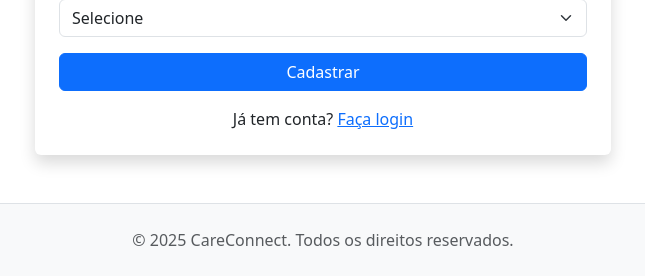
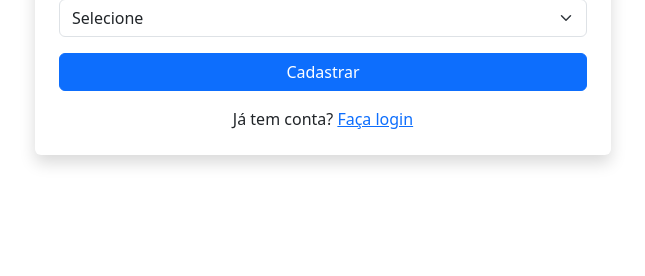
Before and after one commit to Enzo-Secchi/PFI-Enzo, a Django app: page /cadastro/ in a window 1280 px wide. Shown: the part 825-1101 px from the top of the page, without its empty margins (317-962 px from the left). After the commit the page ends 991 px from the top, so only its background shows below. Run offline with Django 5.2, Linux system fonts and the light colour scheme.

Commit message:
PFI-final

```diff
--- a/pfi/static/buscar.css
+++ b/pfi/static/buscar.css
@@ -5,7 +5,7 @@
   border-radius: 6px;
 }
 
-/* duas colunas no desktop */
+/* duas colunas */
 @media (min-width: 768px) {
   .cuidador-col {
     width: 50%;
--- a/pfi/templates/cadastro.html
+++ b/pfi/templates/cadastro.html
@@ -111,11 +111,6 @@
     </form>
   </section>
 
-  <!-- Rodapé -->
-  <footer class="bg-light text-center py-4 mt-5 border-top">
-    <p class="mb-0 text-muted">© 2025 CareConnect. Todos os direitos reservados.</p>
-  </footer>
-
   <!-- Bootstrap JS -->
   <script src="https://cdn.jsdelivr.net/npm/bootstrap@5.3.0/dist/js/bootstrap.bundle.min.js"></script>
 
--- a/pfi/templates/cuidadores.html
+++ b/pfi/templates/cuidadores.html
@@ -12,7 +12,7 @@
     <!-- Ícones Bootstrap -->
     <link href="https://cdn.jsdelivr.net/npm/bootstrap-icons@1.11.3/font/bootstrap-icons.min.css" rel="stylesheet">
 
-    <!-- CSS externo -->
+
     <link rel="stylesheet" href="style.css">
 </head>
 <body>
--- a/pfi/templates/minhas_solicitacoes.html
+++ b/pfi/templates/minhas_solicitacoes.html
@@ -88,12 +88,6 @@
                 {% endif %}
             </div>
 
-
-
-
-
-
-
         </div>
     </div>
     {% endfor %}
--- a/pfi/templates/sobre.html
+++ b/pfi/templates/sobre.html
@@ -12,7 +12,6 @@
   <!-- Ícones Bootstrap -->
   <link href="https://cdn.jsdelivr.net/npm/bootstrap-icons/font/bootstrap-icons.css" rel="stylesheet">
 
-  <!-- CSS externo -->
   <link rel="stylesheet" href="{% static 'css/sobre.css' %}">
 </head>
 <body>
--- a/pfi/views.py
+++ b/pfi/views.py
@@ -1,23 +1,20 @@
-from idlelib.pyshell import use_subprocess
 
-from django.contrib.auth.models import User
-from django.urls import reverse_lazy
+
 from django.views.generic import TemplateView, CreateView, UpdateView, DeleteView, ListView
 from pfi.models import *
 from pfi.forms import *
 from django.shortcuts import render, redirect
-from django.http import JsonResponse
 from django.views.generic import ListView
 from django.views.generic import DetailView
 from django.views.generic import UpdateView
 from django.urls import reverse_lazy
-from django.contrib.auth import authenticate, login as auth_login
-from django.db.models import Avg
 from django.core import serializers
 from django.contrib import messages
-from django.views import View
-from django.shortcuts import redirect
-from .models import Cuidador, Cliente
+from django.shortcuts import redirect, get_object_or_404
+from .models import Solicitacao
+from django.views.generic import DetailView
+from django.db.models import Avg
+from .models import Cuidador, Avaliacao_Cliente
 
 
 # Create your views here.
@@ -26,23 +23,6 @@ cuidador_logado: Cuidador = None
 
 class IndexTemplateView(TemplateView):
     template_name = 'index.html'
-
-
-# class CuidadoresTemplateView(ListView):
-#     template_name = 'cuidadores.html'
-#     model = Cuidador
-#     context_object_name = 'cuidadores'
-#
-#     # extra_context_name = 'cuidadores' caso precise  add informações extras
-#
-#     def get_context_data(self, **kwargs):
-#         context = super().get_context_data(**kwargs)
-#
-#         cuidadores = Cuidador.objects.order_by("-avaliacao_cliente")[:4]
-#
-#         context["cuidadores"] = cuidadores
-#         return context
-
 
 
 class CuidadoresTemplateView(ListView):
@@ -62,41 +42,11 @@ class CuidadoresTemplateView(ListView):
 
 
 
-
-
 class SobreTemplateView(TemplateView):
     template_name = 'sobre.html'
 
 
-# def login(request):
-#     if request.method == 'POST':
-#         email = request.POST.get('email')
-#         senha = request.POST.get('senha')
-#         user = Usuario()
-#         # Autenticar usuário
-#         # Procurar usuário pelo email
-#         try:
-#             user = Usuario.objects.get(email=email, senha=senha)
-#             usuario_serializado = serializers.serialize('json', [user])
-#             print(user)
-#             request.session['user_logado'] = usuario_serializado
-#             cuidador = Cuidador.objects.filter(pk=user.pk).first()
-#             print('cuidador',cuidador)
-#             cuidador_logado = cuidador
-#             if cuidador != None:
-#                 request.session['is_cuidador'] = True
-#             else:
-#                 request.session['is_cuidador'] = False
-#
-#             return  redirect('home')
-#
-#         except User.DoesNotExist:
-#             context = {'msg_erro': 'Usuário não encontrado'}
-#             return render(request, 'login.html', context=context)
-#
-#         return redirect('home')
-#     else:
-#         return render(request, 'login.html')
+
 
 def login(request):
     msg_erro = None
@@ -117,9 +67,9 @@ def login(request):
 
             if tipo == "cliente" and is_cuidador:
                 return render(request, 'login.html', {"msg_erro": "Este e-mail não é de cliente."})
-            # ---------------------------------
 
-            # login normal (NÃO ALTEREI)
+
+            # login normal
             request.session["user_id"] = user.id
             request.session["is_cuidador"] = is_cuidador
 
@@ -138,39 +88,6 @@ def logout_view(request):
     return redirect('login')
 
 
-# def cadastro(request):
-#     if request.method == "POST":
-#         nome = request.POST.get("nome")
-#         email = request.POST.get("email")
-#         telefone = request.POST.get("telefone")
-#         senha = request.POST.get("senha")
-#         tipo = request.POST.get("tipo")
-#
-#         print(tipo)
-#
-#
-#         # Campos específicos
-#         especialidade = request.POST.get("especialidade")
-#         horarios = request.POST.get("horarios")
-#         area = request.POST.get("area")
-#         necessidades = request.POST.get("necessidades")
-#         cidade = request.POST.get("cidade")
-#
-#         if tipo == 'Cuidador':
-#             cuidador = Cuidador()
-#             cuidador.nome = nome
-#             cuidador.email = email
-#             cuidador.telefone = telefone
-#             cuidador.senha = senha
-#             cuidador.especialidade = especialidade
-#             cuidador.horarios = horarios
-#             cuidador.area = area
-#             cuidador.cidade = cidade
-#             cuidador.save()
-#
-#         return redirect('login')
-#
-#     return render(request, 'cadastro.html')
 from .models import Cuidador, Cliente, Cidade
 
 
@@ -269,8 +186,6 @@ class UsuarioListView(ListView):
     context_object_name = 'usuarios'
 
 
-
-
 class LocalizacaoView(ListView):
     template_name = "localizacao.html"
     model = Cuidador
@@ -292,17 +207,11 @@ class LocalizacaoView(ListView):
 
 
 
-
-
-from django.views.generic import DetailView
-from django.db.models import Avg
-from .models import Cuidador, Avaliacao_Cliente
-
 class CuidadorDetailView(DetailView):
     model = Cuidador
     template_name = "perfil_cuidador.html"
     context_object_name = "cuidador"
-    pk_url_kwarg = "id"  # ou "cuidador_id", dependendo da URL
+    pk_url_kwarg = "id"
 
     def get_context_data(self, **kwargs):
         context = super().get_context_data(**kwargs)
@@ -315,55 +224,6 @@ class CuidadorDetailView(DetailView):
 
         context['nota_media'] = media if media else 0
         return context
-
-
-# class EditarPerfilCuidadorView(UpdateView):
-#     model = Cuidador
-#     template_name = "editar_perfil.html"
-#     fields = ["nome", "email", "telefone", "foto", "especialidade", "disponibilidade"]  # campos do form
-#     success_url = reverse_lazy("editar_perfil_cuidador")
-#
-#     def get_object(self, queryset=None):
-#         user_id = self.request.session.get("user_id")
-#         if not user_id:
-#             messages.error(self.request, "Você precisa estar logado para editar o perfil.")
-#             return redirect("login")
-#         return Cuidador.objects.get(pk=user_id)
-#
-#     def get_context_data(self, **kwargs):
-#         context = super().get_context_data(**kwargs)
-#         context["cuidador"] = self.get_object()  # passa pro template
-#         return context
-
-# def form_valid(self, form):
-#     cuidador = form.save(commit=False)
-#
-#     # Salvar foto se houver
-#     if self.request.FILES.get("foto"):
-#         cuidador.foto = self.request.FILES["foto"]
-#
-#     cuidador.save()
-#
-#     # Atualizar cidades de atuação (many-to-many)
-#     cidades_texto = self.request.POST.get("cidades", "")
-#     cuidador.cidades.clear()
-#     cidades_list = [c.strip() for c in cidades_texto.split(",") if c.strip()]
-#     for c_nome in cidades_list:
-#         cidade_obj, created = Cidade.objects.get_or_create(nome__iexact=c_nome, defaults={"nome": c_nome})
-#         if not created:
-#             cidade_obj = Cidade.objects.filter(nome__iexact=c_nome).first()
-#             if not cidade_obj:
-#                 cidade_obj = Cidade.objects.create(nome=c_nome)
-#         cuidador.cidades.add(cidade_obj)
-#
-#     # Atualiza sessão
-#     usuario_serializado = serializers.serialize('json', [cuidador])
-#     self.request.session['user_logado'] = usuario_serializado
-#     self.request.session['user_id'] = cuidador.id
-#
-#     messages.success(self.request, "Perfil atualizado com sucesso!")
-#     return super().form_valid(form)
-
 
 class EditarPerfilClienteView(UpdateView):
     model = Cliente
@@ -396,97 +256,11 @@ class EditarPerfilClienteView(UpdateView):
         return super().form_valid(form)
 
 
-# def EditarPerfil(request):
-#     if request.method == "POST":
-#         pass
-#     else:
-#         return render(request, 'editar_perfil.html')
-
-
-# class EditarPerfilView(UpdateView):
-#     model = Cuidador  # depois trocar para usuário logado
-#     template_name = "editar_perfil.html"
-#     fields = ["nome", "telefone", "email", "foto"]
-#     success_url = reverse_lazy("editar_perfil")
-#
-#     def get_object(self, queryset=None):
-#         # pegar usuário da sessão
-#         usuario_json = self.request.session.get('user_logado')
-#
-#         if not usuario_json:
-#             return redirect('login')
-#
-#         usuario = list(serializers.deserialize('json', usuario_json))[0].object
-#
-#         # retorna o cuidador logado
-#         return Cuidador.objects.get(pk=usuario.pk)
-#
-#     def form_valid(self, form):
-#         cuidador = form.save(commit=False)
-#
-#         if "foto" in self.request.FILES:
-#             cuidador.foto = self.request.FILES["foto"]
-#
-#         cuidador.save()
-#
-#         # atualizar sessão com os novos dados
-#         usuario_serializado = serializers.serialize('json', [cuidador])
-#         self.request.session['user_logado'] = usuario_serializado
-#
-#         messages.success(self.request, "Perfil atualizado com sucesso!")
-#
-#         return super().form_valid(form)
-#
-#     def form_invalid(self, form):
-#         messages.error(self.request, "Erro ao atualizar o perfil. Verifique os dados.")
-#         return super().form_invalid(form)
-#
-# -----------------------------------------------------------
-
-
-# def get_object(self, queryset=None):
-#     # pegar o cuidador logado futuramente
-#     return Cuidador.objects.first()
-#
-# def form_valid(self, form):
-#     cuidador = form.save(commit=False)
-#
-#     # SALVAR FOTO
-#     if "foto" in self.request.FILES:
-#         cuidador.foto = self.request.FILES["foto"]
-#
-#     cuidador.save()
-#     return super().form_valid(form)
-
-
 class SolicitacoesCuidadorView(ListView):
     model = Solicitacao
     template_name = "solicitacoes_cuidador.html"
     context_object_name = "solicitacoes"
 
-
-# def CriarSolicitacoes(request, pk):
-#     cuidador = Cuidador.objects.get(pk=pk)
-#     if request.method == "POST":
-#
-#         print(request.session['user_logado'])
-#         id_user = request.session['user_logado']
-#         cliente = Cliente.objects.get(pk=10)
-#         data_solicitacao = request.POST.get("data_solicitacao")
-#         turno = request.POST.get("turno")
-#         horario_inicial = request.POST.get('horario_inicial')
-#         horario_final = request.POST.get('horario_final')
-#         descricao = request.POST.get('descricao')
-#         observacao = request.POST.get('observacao')
-#
-#         solicitacao = Solicitacao(cuidador=cuidador, cliente=cliente, data_solicitacao=data_solicitacao, turno=turno,
-#                                   horario_inicial=horario_inicial, horario_final=horario_final, descricao=descricao,
-#                                   observacao=observacao)
-#         solicitacao.save()
-#         return redirect('home')
-#     else:
-#         dados = {'cuidador': cuidador}
-#         return render(request, 'solicitar_cuidador.html', context=dados)
 
 def CriarSolicitacoes(request, pk):
     cuidador = Cuidador.objects.get(pk=pk)
@@ -626,11 +400,6 @@ def excluir_solicitacao(request, id):
 
 
 
-
-from django.shortcuts import redirect, get_object_or_404
-from .models import Solicitacao
-
-
 def aceitar_solicitacao(request, id):
     solicitacao = get_object_or_404(Solicitacao, id=id)
     solicitacao.status = 'aceita'
--- a/projeto/urls.py
+++ b/projeto/urls.py
@@ -36,7 +36,6 @@ urlpatterns = [
     path('cadastro/', cadastro, name='cadastro'),
     path("localizacao/", LocalizacaoView.as_view(), name="localizacao"),
     path("cuidador/<int:id>/", CuidadorDetailView.as_view(), name="ver_perfil"),
-    # path("editar-perfil/", EditarPerfilView.as_view(), name="editar_perfil"),
     path("editar-perfil/cuidador/", EditarPerfilCuidadorView, name="editar_perfil_cuidador"),
     path("editar-perfil/cliente/", EditarPerfilClienteView.as_view(), name="editar_perfil_cliente"),
     path("cuidador/solicitacoes/", SolicitacoesCuidadorView.as_view(), name="solicitacoes_cuidador"),
```
Also changed, not shown: pfi/admin.py (+0 -7 lines), pfi/models.py (+0 -12 lines), pfi/templates/localizacao.html (+1 -38 lines), db.sqlite3, pfi/static/imagens/hero4.png (deleted), pfi/static/imagens/logo_care.png (deleted).
